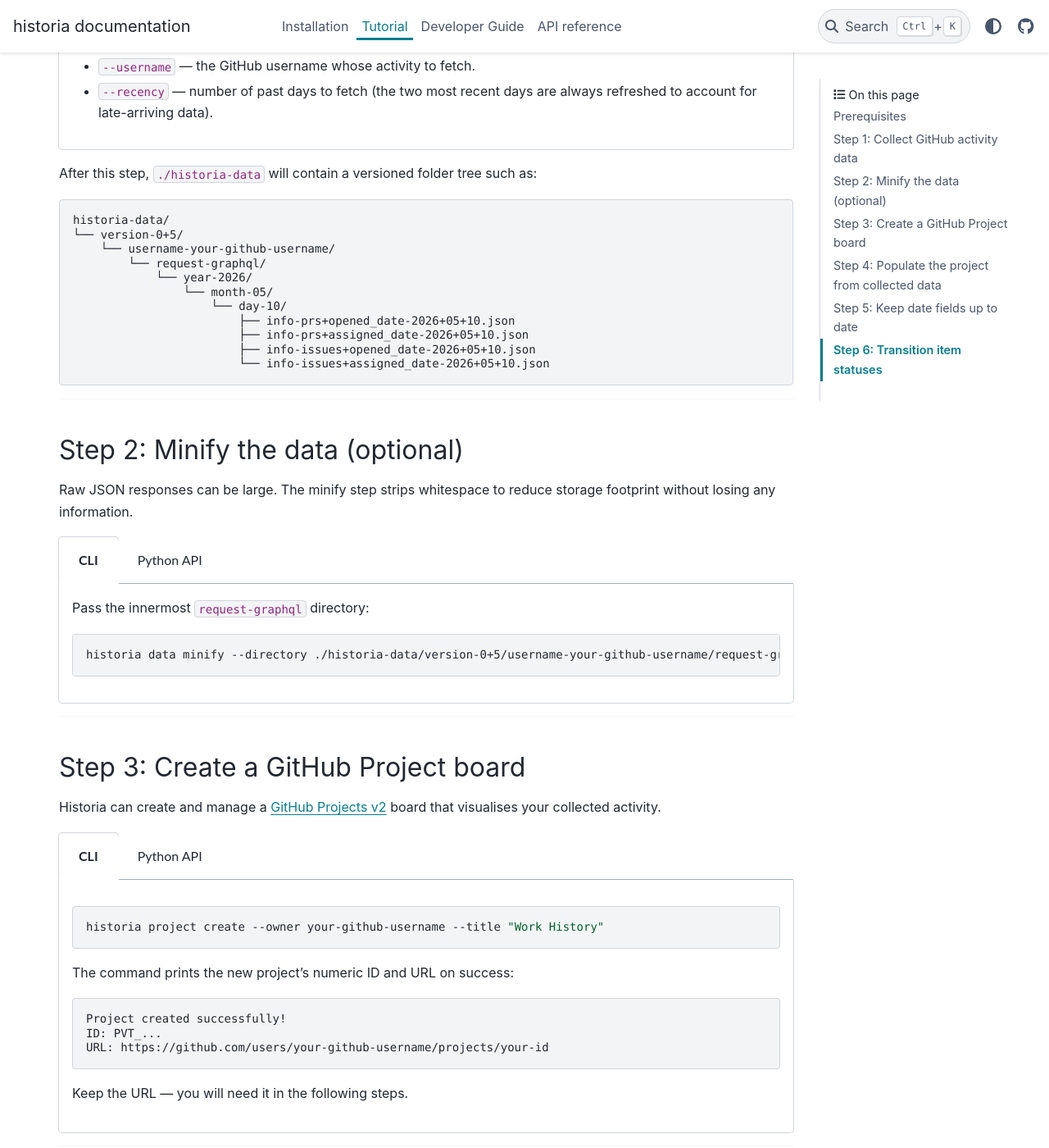
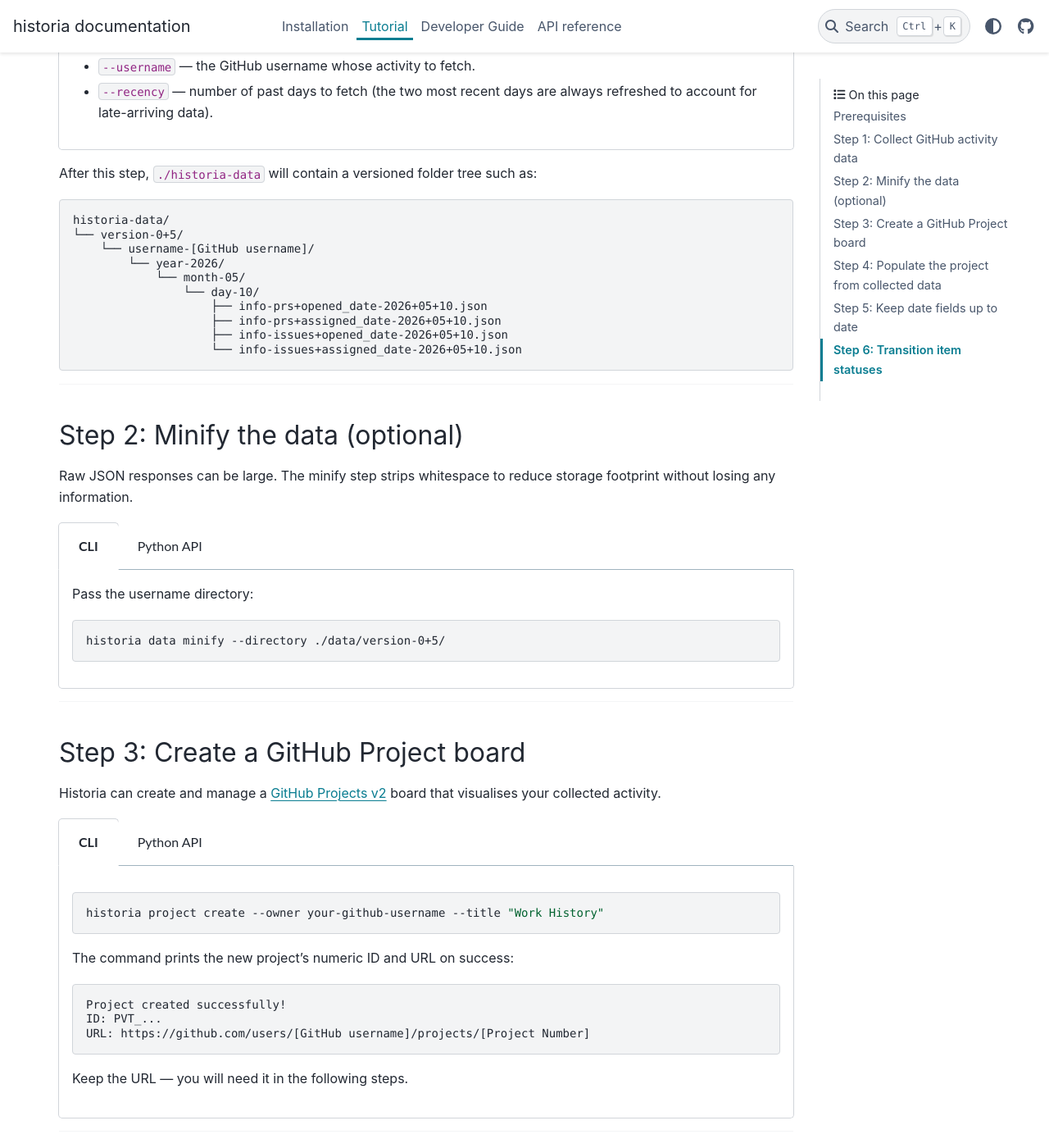
Before and after one commit to CodyCBakerPhD/historia, a Sphinx documentation site: the page built from docs/tutorial/index.md, in a window 1280 px wide and 1400 px high, scrolled down 788 px. Shown: the whole window at 82% size. Built offline with Sphinx 7.4.7 and the PyData theme 0.15.4, drawn with Linux system fonts in a browser that asks for light colours; some of the changed text lies outside the part shown.

Commit message:
Unpackaged request-graphql nesting from the data layout (#73)
* Initial plan

* Unpackaged request-graphql nesting from the data layout

Agent-Logs-Url: https://github.com/CodyCBakerPhD/historia/sessions/e0abfbc5-30e0-4b0b-ae3f-c63af6f2521d

Co-authored-by: CodyCBakerPhD <51133164+CodyCBakerPhD@users.noreply.github.com>

* Refactor GitHub username and directory paths in tutorial

Updated GitHub username references and directory paths in CLI and Python API examples.

---------

Co-authored-by: copilot-swe-agent[bot] <198982749+Copilot@users.noreply.github.com>
Co-authored-by: CodyCBakerPhD <51133164+CodyCBakerPhD@users.noreply.github.com>

````diff
--- a/docs/tutorial/index.md
+++ b/docs/tutorial/index.md
@@ -19,7 +19,7 @@ Historia fetches GitHub activity (pull requests and issues opened or assigned to
 ::::{tabs}
 :::{tab} CLI
 ```bash
-historia data update github --directory ./historia-data --username your-github-username --recency 3
+historia data update github --directory ./data --username gh-username --recency 3
 ```
 
 - `--directory` — the root directory where data files are stored.
@@ -32,8 +32,8 @@ import pathlib
 import historia
 
 historia.data.github.update(
-    directory=pathlib.Path("./historia-data"),
-    username="your-github-username",
+    directory=pathlib.Path("./data"),
+    username="gh-username",
     past_number_of_days=90,
 )
 ```
@@ -45,15 +45,14 @@ After this step, `./historia-data` will contain a versioned folder tree such as:
 ```
 historia-data/
 └── version-0+5/
-    └── username-your-github-username/
-        └── request-graphql/
-            └── year-2026/
-                └── month-05/
-                    └── day-10/
-                        ├── info-prs+opened_date-2026+05+10.json
-                        ├── info-prs+assigned_date-2026+05+10.json
-                        ├── info-issues+opened_date-2026+05+10.json
-                        └── info-issues+assigned_date-2026+05+10.json
+    └── username-[GitHub username]/
+        └── year-2026/
+            └── month-05/
+                └── day-10/
+                    ├── info-prs+opened_date-2026+05+10.json
+                    ├── info-prs+assigned_date-2026+05+10.json
+                    ├── info-issues+opened_date-2026+05+10.json
+                    └── info-issues+assigned_date-2026+05+10.json
 ```
 
 ---
@@ -64,10 +63,10 @@ Raw JSON responses can be large. The minify step strips whitespace to reduce sto
 
 ::::{tabs}
 :::{tab} CLI
-Pass the innermost `request-graphql` directory:
+Pass the username directory:
 
 ```bash
-historia data minify --directory ./historia-data/version-0+5/username-your-github-username/request-graphql
+historia data minify --directory ./data/version-0+5/
 ```
 :::
 :::{tab} Python API
@@ -76,9 +75,7 @@ import pathlib
 import historia
 
 historia.data.minify(
-    directory=pathlib.Path(
-        "./historia-data/version-0+5/username-your-github-username/request-graphql"
-    )
+    directory=pathlib.Path("./historia-data/version-0+5/")
 )
 ```
 :::
@@ -101,7 +98,7 @@ The command prints the new project's numeric ID and URL on success:
 ```
 Project created successfully!
 ID: PVT_...
-URL: https://github.com/users/your-github-username/projects/your-id
+URL: https://github.com/users/[GitHub username]/projects/[Project Number]
 ```
 
 Keep the URL — you will need it in the following steps.
@@ -111,10 +108,10 @@ Keep the URL — you will need it in the following steps.
 import historia
 
 project = historia.project.create_project_page(
-    owner="your-github-username",
+    owner="[GitHub organization or username]",
     title="Work History",
 )
-print(project["url"])  # https://github.com/users/your-github-username/projects/your-id
+print(project["url"])
 ```
 :::
 ::::
@@ -128,13 +125,13 @@ Once data has been collected, populate the project board with the activity items
 ::::{tabs}
 :::{tab} CLI
 ```bash
-historia project populate --directory ./historia-data/version-0+5 --url https://github.com/users/your-github-username/projects/your-id
+historia project populate --directory ./data/version-0+5 --url https://github.com/[users/orgs]/[owner]/projects/[id]
 ```
 
 Optional flags:
 
-- `--status <value>` — pin every item to a specific status instead of deriving it automatically.
-- `--placeholder <days>` — number of days after an item's creation date to use as a placeholder end date for open items (default: `180`).
+- `--status [value]` — pin every item to a specific status instead of deriving it automatically.
+- `--placeholder [days]` — number of days after an item's creation date to use as a placeholder end date for open items (default: `180`).
 :::
 :::{tab} Python API
 ```python
@@ -143,9 +140,9 @@ import historia
 
 historia.project.add_to_project(
     directory=pathlib.Path(
-        "./historia-data/version-0+5/username-your-github-username/request-graphql"
+        "./historia-data/version-0+5"
     ),
-    project_url="https://github.com/users/your-github-username/projects/your-id",
+    project_url="https://github.com/[users/orgs]/[owner]/projects/[id]",
 )
 ```
 :::
@@ -185,7 +182,7 @@ Move groups of items from one project status to another — for example, archive
 ::::{tabs}
 :::{tab} CLI
 ```bash
-historia project transition --url https://github.com/users/your-github-username/projects/your-id --status Done --new History
+historia project transition --url https://github.com/[users/orgs]/[owner]/projects/[id] --status Done --new History
 ```
 
 - `--status` — the current status of items to match.
@@ -196,7 +193,7 @@ historia project transition --url https://github.com/users/your-github-username/
 import historia
 
 historia.project.transition_status(
-    project_url="https://github.com/users/your-github-username/projects/your-id",
+    project_url="https://github.com/[users/orgs]/[owner]/projects/[id]",
     current_status="Done",
     new_status="History",
 )
--- a/pyproject.toml
+++ b/pyproject.toml
@@ -9,7 +9,7 @@ packages = ["src/historia"]
 
 [project]
 name = "historia"
-version = "0.6.0"
+version = "0.7.0"
 authors = [
   { name="Cody Baker", email="cody.c.baker.phd@gmail.com" },
 ]
````
Also changed, not shown: other parts of docs/tutorial/index.md (+3 -3 lines), CHANGELOG.md (+4 -0 lines), 11 other files.
